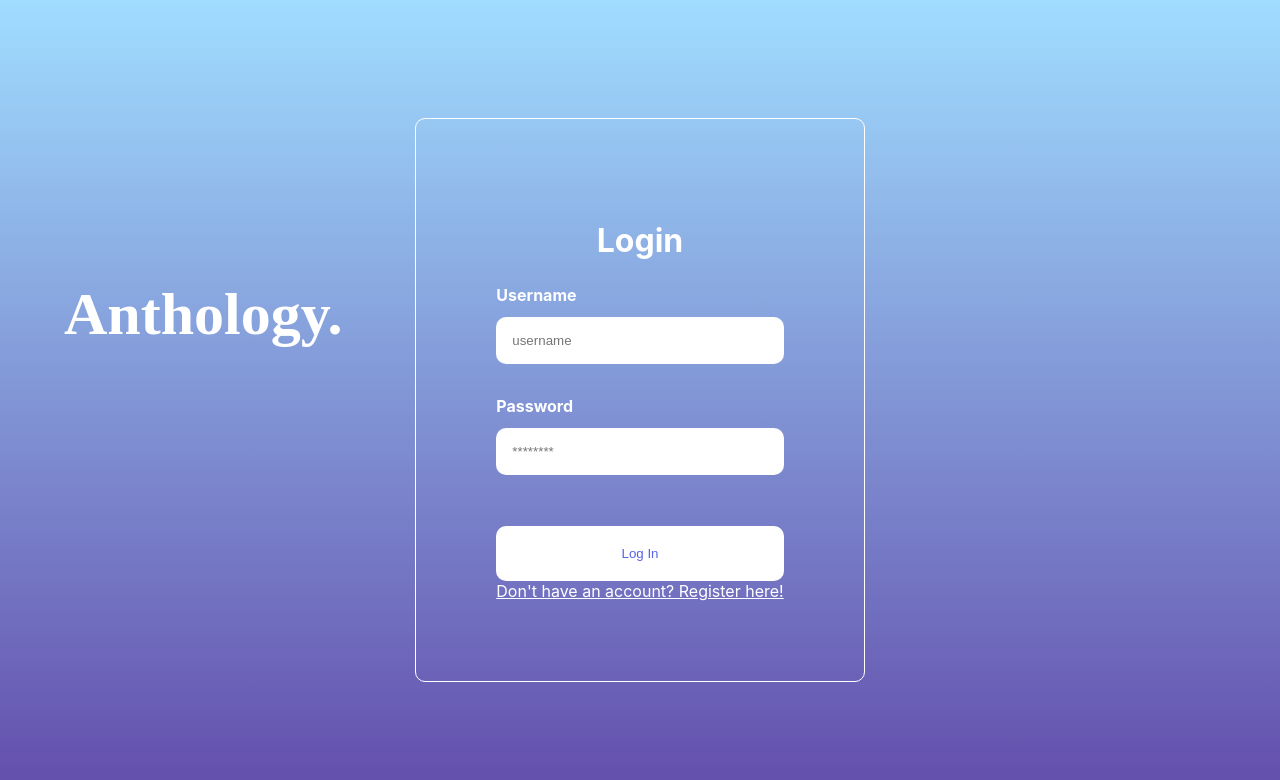
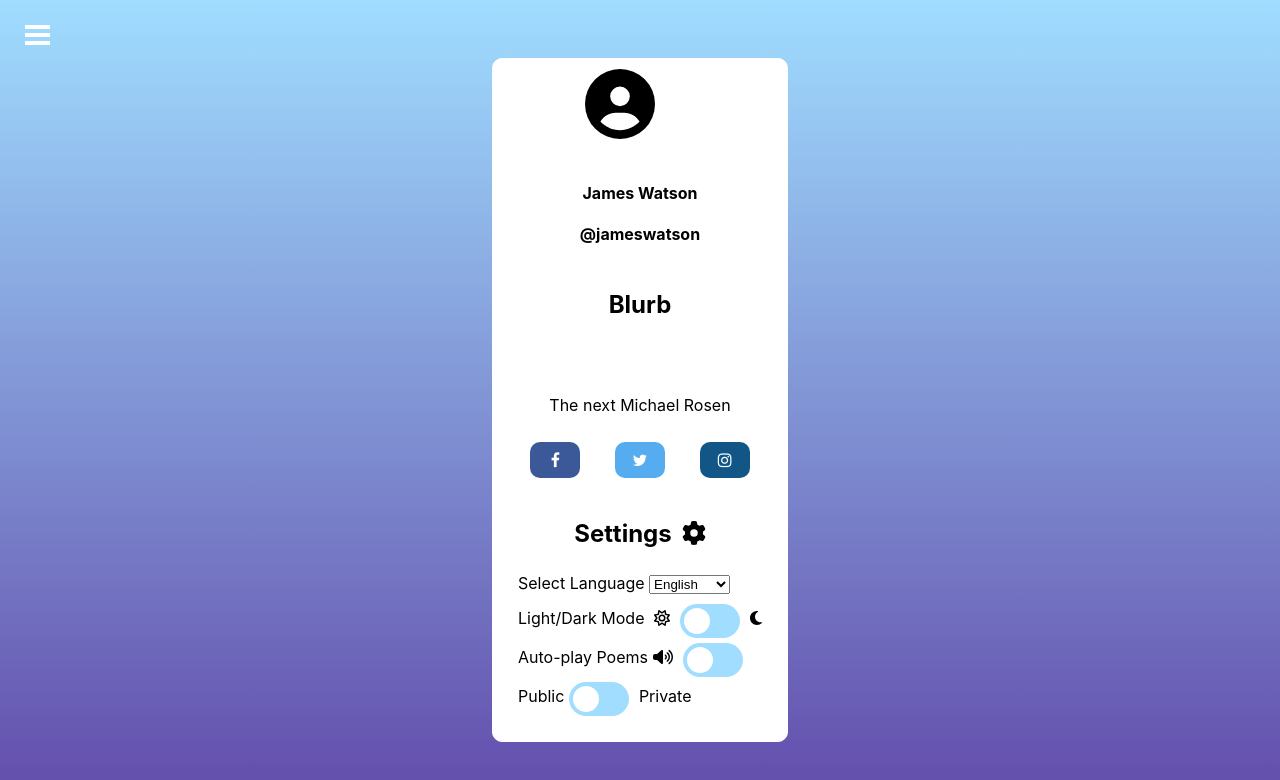
Before and after one commit to tmff/Anthology, a React (Create React App) app in the folder poemfrontend/: page /edit-profile in a window 1280 px wide. Before the commit this address led to /login. Shown: the top 780 px of the page. Built offline with nearby package versions, Linux system fonts and the light colour scheme.

Commit message:
updated icons

```diff
--- a/poemfrontend/src/components/pages/EditProfile.jsx
+++ b/poemfrontend/src/components/pages/EditProfile.jsx
@@ -1,5 +1,8 @@
 import React, { useState } from "react";
 import '../../css/editProfile.css'
+import { FontAwesomeIcon } from '@fortawesome/react-fontawesome'
+import {faSun} from '@fortawesome/free-regular-svg-icons';
+import {faMoon, faGear, faVolumeHigh, faFeatherPointed, faUserCircle} from '@fortawesome/free-solid-svg-icons';
 import api from "../../js/Api"
 
 export const EditProfile = (props) => {
@@ -11,6 +14,14 @@ export const EditProfile = (props) => {
     // function editProfilePicture() {
     //     console.log("CLICKED");
     //     {/* save button */ }
+    // }
+
+    // function toDarkMode = (e) => {
+    //     if ( console.log( e.target.checked ) ) {
+
+    //       } else {
+
+    //       }
     // }
 
     // const currentSettings= (e) => {
@@ -47,14 +58,13 @@ export const EditProfile = (props) => {
 
             <div className="profilePicture">
                 {/* <img src={person} alt="Profile picture"></img> */}
-                <link rel="stylesheet" href="https://cdnjs.cloudflare.com/ajax/libs/font-awesome/4.7.0/css/font-awesome.min.css"/>
-                <i class="fa fa-user-circle-o"></i>
-                {/* <button>
-                    <link rel="stylesheet" href="https://cdnjs.cloudflare.com/ajax/libs/font-awesome/6.3.0/css/font-awesome.min.css"/>
-                    <i class="fa fa-feather-pointed"></i>
-                    {/* <img src={quill} alt="Edit Profile Picture"> </img>
-                    {/* onClick = {editProfilePicture}
-                </button> */}
+                <FontAwesomeIcon icon = {faUserCircle} className= "userPic"/>
+
+                <button className="editpfp">
+                     <FontAwesomeIcon icon = {faFeatherPointed} className= "quill"/>
+                    {/* <img src={quill} alt="Edit Profile Picture"> </img> */}
+                    {/* onClick = {editProfilePicture} */}
+                </button>
             </div>
             <div className="names">
                 <h4> {name} </h4>
@@ -63,49 +73,57 @@ export const EditProfile = (props) => {
 
             <div className="Blurb">
                 <h2> Blurb</h2>
+                <button className= "editblurb">
+                     <FontAwesomeIcon icon = {faFeatherPointed} className= "quill"/>
+                     {/* <img src={quill} alt="quill"> </img>
+                    onClick = {setBlurb} */}
+                </button>
                 <p>{blurb}</p>
-                {/* <link rel="stylesheet" href="https://cdnjs.cloudflare.com/ajax/libs/font-awesome/4.7.0/css/font-awesome.min.css" />
-                <button class="btn"><i class="fa-solid fa-feather"></i></button> */}
-                {/* <button>
-                     <img src={quill} alt="quill"> </img> *
-                    onClick = {setBlurb}
-                </button> */}
             </div>
 
             <div className="socialMedia">
                 <link rel="stylesheet" href="https://cdnjs.cloudflare.com/ajax/libs/font-awesome/4.7.0/css/font-awesome.min.css" />
-
-                <a href="#" class="fa fa-facebook"></a>
-                <a href="#" class="fa fa-twitter"></a>
-                <a href="#" class="fa fa-instagram"></a>
+                <div className="facebook">
+                    <a href="#" class="fa fa-facebook"></a>
+                </div>
+                <div className="twitter">
+                    <a href="#" class="fa fa-twitter"></a>
+                </div>
+                <div className="instagram">
+                    <a href="#" class="fa fa-instagram"></a>
+                </div>
             </div>
 
             <div className="settings">
                 <h2> Settings
-                    <i class="fa fa-cog"></i>
+                    <FontAwesomeIcon icon = {faGear} className= "cog"/>
                 </h2>
-                <div>
-                    <label for="languages"> Select language </label>
-                    <select name="languages" id="languages" >
+
+                <div className= "languageSelect">
+                    <label for="languages"> Select Language </label>
+                    <select className="languages" id="languages" >
                         <option value="english">English</option>
                         <option value="french">French</option>
                         <option value="spanish">Spanish</option>
                     </select>
                 </div>
 
-                <div>
-                    <i class="fa fa-sun-o"></i>
-                    <label class="switch">
-                        <input type="checkbox" />
+                <div className= "lightDarkMode">
+                    <label for="theme"> Light/Dark Mode </label>
+                    <FontAwesomeIcon icon = {faSun} className= "sun"/>
+                    <label name = "theme" id="theme" class="switch">
+                        <input type="checkbox"
+                        // onChange={toDarkMode}
+                        />
                         <span class="slider round"></span>
                     </label>
-                    <i class="fa fa-moon-o"></i>
+                    <FontAwesomeIcon icon = {faMoon} className= "moon"/>
                 </div>
 
 
-                <div>
-                    <label for="autoplay"> Auto-play poems</label>
-                    <i class="fa fa-volume-up"></i>
+                <div className= "autoplayOption">
+                    <label for="autoplay"> Auto-play Poems</label>
+                    <FontAwesomeIcon icon = {faVolumeHigh} className= "speaker"/>
                     <label name="autoplay" id="autoplay" class="switch">
                         <input type="checkbox" />
                         <span class="slider round"></span>
@@ -113,13 +131,13 @@ export const EditProfile = (props) => {
                 </div>
 
 
-                <div>
-                    <label>Public</label>
+                <div className = "publicPrivateMode">
+                    <label className = "public"> Public</label>
                     <label class="switch">
                         <input type="checkbox" />
                         <span class="slider round" />
                     </label>
-                    <label>Private</label>
+                    <label className= "private"> Private</label>
                 </div>
             </div>
 
--- a/poemfrontend/src/css/editProfile.css
+++ b/poemfrontend/src/css/editProfile.css
@@ -11,37 +11,70 @@
   border: 1px solid white;
   border-radius: 10px;
   margin: 10px;
+  background-color: white;
+  color: black;
   /* width: 300px;
     height: 600px; */
+}
+
+.dark-mode {
+  background-color: black;
+  color: white;
 }
 
 .profilePicture {
   border-radius: 50px;
 }
 
-.btn {
-    background-color: DodgerBlue; /* Blue background */
-    border: none; /* Remove borders */
-    color: white; /* White text */
-    padding: 12px 16px; /* Some padding */
-    font-size: 16px; /* Set a font size */
-    cursor: pointer; /* Mouse pointer on hover */
+.userPic {
+  width: 70px;
+  height: 70px;
 }
 
-  /* Darker background on mouse-over */
-  .btn:hover {
-    background-color: RoyalBlue;
+.editpfp {
+  background-color: white;
+  border-radius: 50%;
+  justify-content: center;
+  align-items: center;
+  width: 5px;
+  height: 5px;
+}
+
+.quill {
+  /* padding-right: 12px;
+  padding-bottom: 10x; */
+  display: block;
+  margin-left: auto;
+  margin-right: auto;
+  width: 50%;
+
 }
 
 .names {
-    padding: 40px;
+  padding: 5px;
 
 }
 
+.blurb {
+  padding: 5px;
+  border: 1px solid white;
+  border-radius: 10px;
+}
+
+.editblurb {
+  border-radius: 50%;
+  align-items: center;
+  width: 5px;
+  height: 5px;
+}
+
+
 .socialMedia {
-    padding: 3px;
+  padding: 10px;
   border-radius: 2px;
+  display: flex;
 }
+
 /*
 .socialMedia.img {
     padding: 3px;
@@ -61,11 +94,120 @@
   border-radius: 10px;
   padding: 10px;
 }
+
+.cog {
+  padding-left: 10px;
+}
+
+.languageSelect {
+  text-align: left;
+  padding: 5px;
+}
+
+.languages {
+  padding-right: 10px;
+}
+
+.lightDarkMode {
+  padding: 5px;
+  text-align: left;
+}
+
+.sun {
+  padding-left: 5px;
+  padding-right: 10px;
+}
+
+.moon {
+  padding-left: 10px;
+}
+
+.autoplayOption {
+  text-align: left;
+  padding-left: 5px;
+  padding-right: 10px;
+}
+
+.speaker {
+  padding-left: 5px;
+  padding-right: 10px;
+}
+
+.publicPrivateMode {
+  text-align: left;
+  padding: 5px;
+}
+
+.public {
+  padding-right: 5px;
+}
+
+.private {
+  padding-left: 5px;
+}
+
 img {
   max-width: 100%;
   max-height: 100%;
   display: block;
   margin: 0 auto;
+}
+
+/* Set a specific color for each brand */
+/* Facebook */
+.facebook {
+  /* padding: 10px; */
+  flex: 33.33%;
+  padding: 1px;
+}
+
+.fa-facebook {
+  background: #3B5998;
+  color: white;
+}
+
+/* Twitter */
+.twitter {
+  /* padding: 10px; */
+  flex: 33.33%;
+  padding: 1px;
+}
+
+.fa-twitter {
+  background: #55ACEE;
+  color: white;
+
+}
+
+.instagram {
+  /* padding: 10px; */
+  flex: 33.33%;
+  padding: 1px;
+}
+
+.fa-instagram {
+  background: #125688;
+  color: white;
+}
+
+.btn {
+  background-color: DodgerBlue;
+  /* Blue background */
+  border: none;
+  /* Remove borders */
+  color: white;
+  /* White text */
+  padding: 12px 16px;
+  /* Some padding */
+  font-size: 16px;
+  /* Set a font size */
+  cursor: pointer;
+  /* Mouse pointer on hover */
+}
+
+/* Darker background on mouse-over */
+.btn:hover {
+  background-color: RoyalBlue;
 }
 
 .fa {
@@ -81,35 +223,6 @@ img {
 .fa:hover {
   opacity: 0.7;
 }
-
-  /* Set a specific color for each brand */
-
-  /* Facebook */
-  .fa-facebook {
-    background: #3B5998;
-    color: white;
-  }
-
-  /* Twitter */
-  .fa-twitter {
-    background: #55ACEE;
-    color: white;
-
-  }
-  .fa-instagram {
-    background: #125688;
-    color: white;
-  }
-
-
-
-
-
-
-
-
-
-
 
 .switch {
   position: relative;
@@ -136,6 +249,7 @@ img {
   -webkit-transition: .4s;
   transition: .4s;
 }
+
 .slider:before {
   position: absolute;
   content: "";
@@ -149,15 +263,15 @@ img {
   transition: .4s;
 }
 
-  input:checked + .slider {
+input:checked+.slider {
   background-color: #7189ffff;
 }
 
-  input:focus + .slider {
+input:focus+.slider {
   box-shadow: 0 0 1px #2196F3;
 }
 
-  input:checked + .slider:before {
+input:checked+.slider:before {
   -webkit-transform: translateX(26px);
   -ms-transform: translateX(26px);
   transform: translateX(26px);
--- a/poemfrontend/src/index.js
+++ b/poemfrontend/src/index.js
@@ -46,7 +46,7 @@ export const router = createBrowserRouter([
   {
     path: "edit-profile",
     element: <Base component={ <EditProfile /> }></Base>,
-    loader: standardLoader,
+    // loader: standardLoader,
   },
   {
     path: "*",
```
Lines whose indentation alone changed are shown as unchanged.
